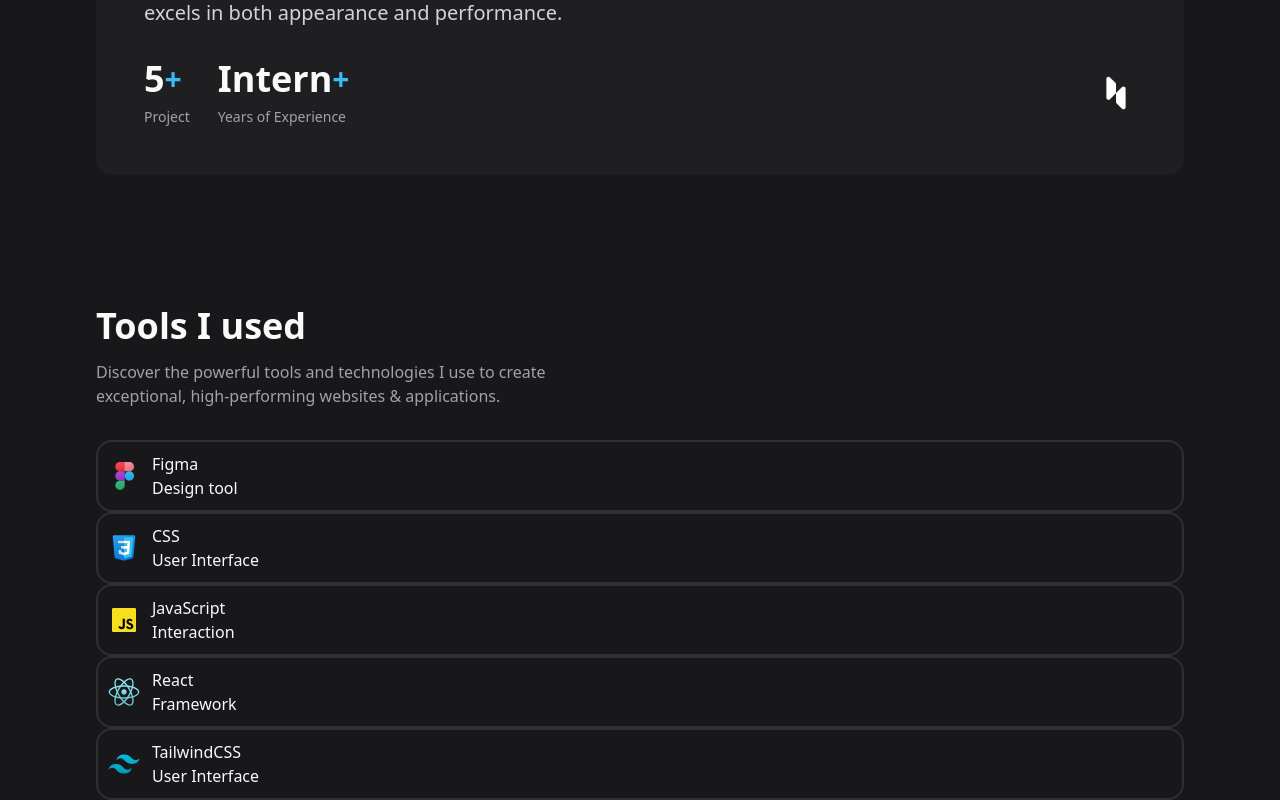
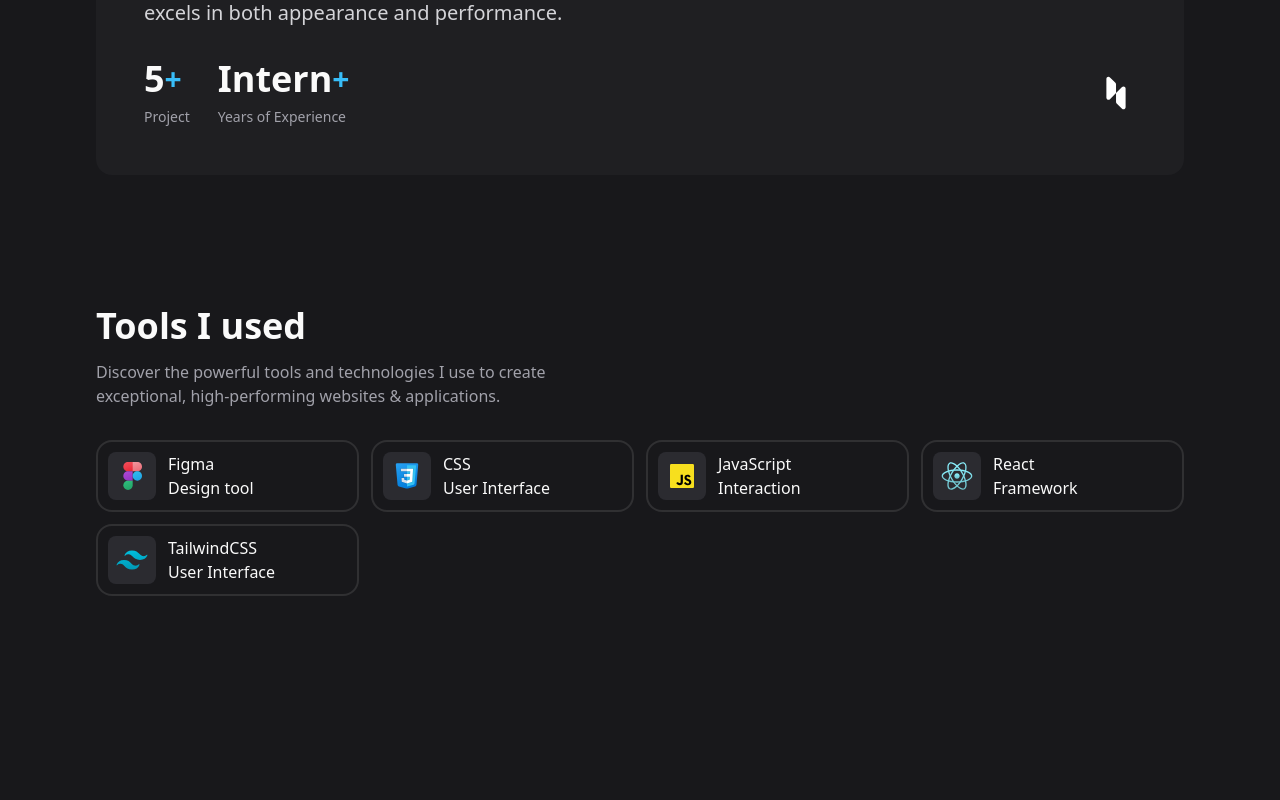
Before and after one commit to LemarkSumalpong/LemART, a React (Vite) app: page / in a window 1280 px wide. Shown: the part 826-1626 px from the top of the page. After the commit the page ends 1422 px from the top, so only its background shows below. Built offline with nearby package versions, Linux system fonts and the light colour scheme.

Commit message:
auto filling of column skill

```diff
--- a/src/components/Skillcard.jsx
+++ b/src/components/Skillcard.jsx
@@ -12,8 +12,9 @@
     classes
 }) => {
   return (
-    <div className={'flex items-center gap-3 ring-2 ring-inset ring-zinc-50/10 rounded-2xl p-3 hover:bg-zinc-800 transition-colors' + classes }>
-        <figure className="">
+    <div className={'flex items-center gap-3 ring-2 ring-inset ring-zinc-50/10 rounded-2xl p-3 hover:bg-zinc-800 transition-colors-group' + classes }>
+        <figure className="bg-zinc-700/50 rounded-lg
+        overflow-hidded w-12 h-12 p-2 group-hover:bg-zinc-900 transition-colors">
             <img
             src={imgSrc}
             width={32}
--- a/src/components/Skills.jsx
+++ b/src/components/Skills.jsx
@@ -43,7 +43,8 @@
             <p className="text-zinc-400 mt-3 mb-8 max-w-[50ch]">
             Discover the powerful tools and technologies I use to create exceptional, high-performing websites & applications.
             </p>
-            <div className="">
+            <div className="grid gap-3 grid-cols-[repeat(auto-fill,_minmax(250px,_1fr))]">
+
                 {
                     skillItem.map(({imgSrc, label, desc}, key) =>
                     (
```
